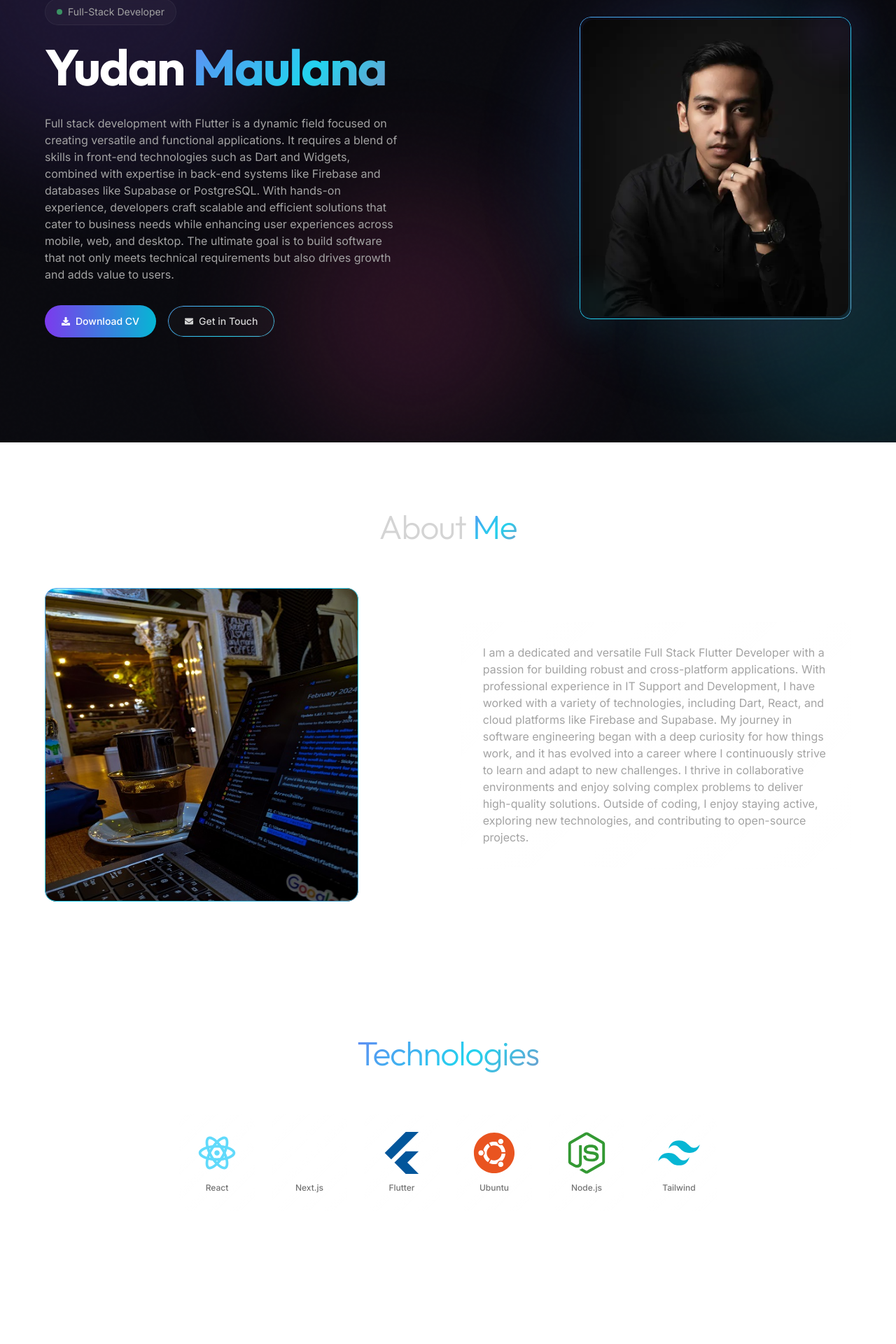
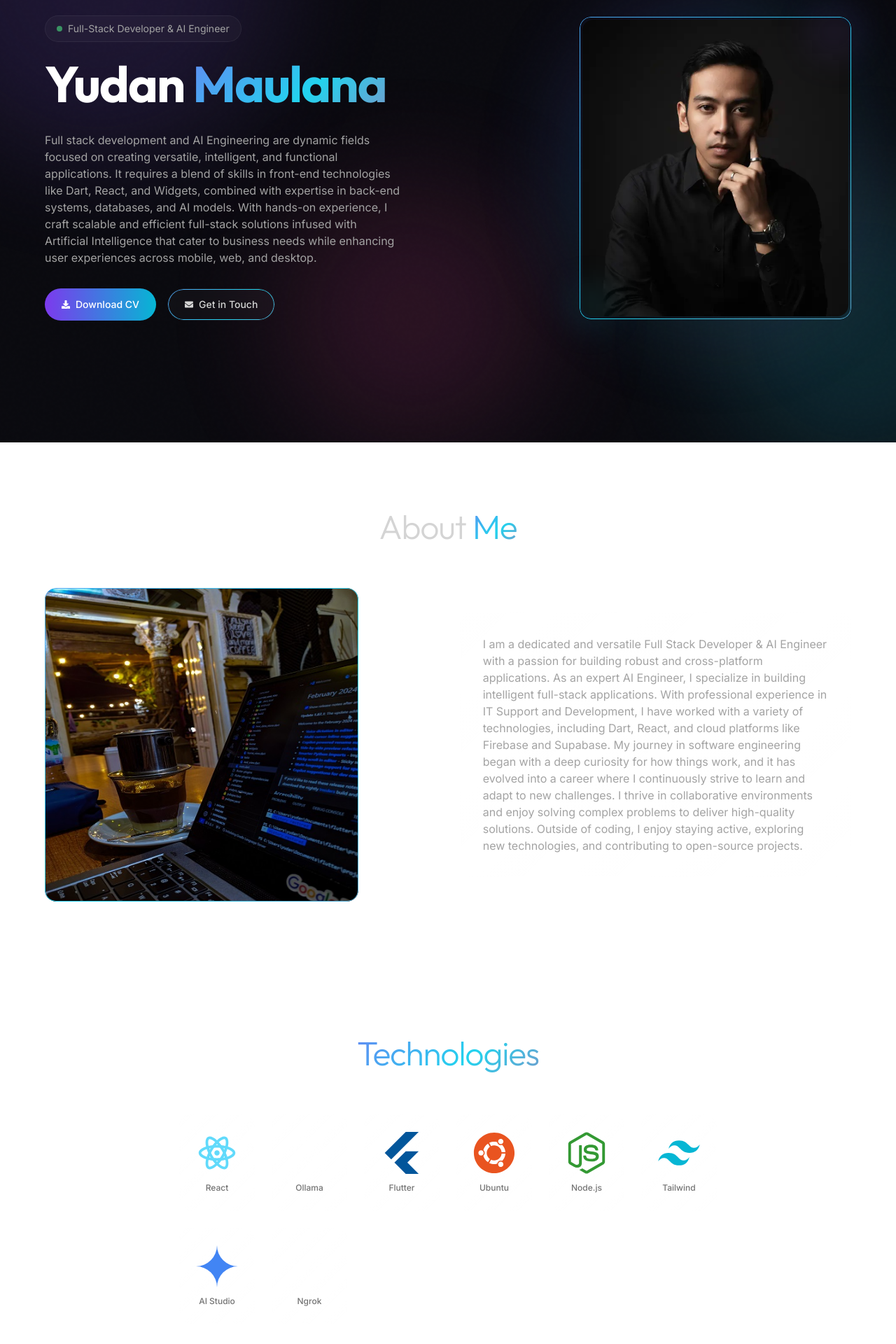
Before and after one commit to YudanMaulana/portfolio-me, a React (Vite) app: page / in a window 1280 px wide. Shown: the part 168-2088 px from the top of the page at 70% size. Built offline with nearby package versions, Linux system fonts and the light colour scheme.

Commit message:
add stable label, and correct Chocolatos X-Quest Agentic Ai

```diff
--- a/index.html
+++ b/index.html
@@ -4,11 +4,11 @@
     <meta charset="UTF-8" />
     <link rel="icon" type="image/png" href="/src/assets/Y.png" />
     <meta name="viewport" content="width=device-width, initial-scale=1.0" />
-    <meta name="description" content="Yudan Maulana — Full-Stack Developer portfolio. Flutter, React, and modern web development." />
+    <meta name="description" content="Yudan Maulana — Full-Stack Developer & AI Engineer portfolio. Flutter, React, and modern web development." />
     <meta name="theme-color" content="#0a0a0f" />
     <link rel="preconnect" href="https://fonts.googleapis.com" />
     <link rel="preconnect" href="https://fonts.gstatic.com" crossorigin />
-    <title>Yudan Maulana — Full-Stack Developer</title>
+    <title>Yudan Maulana — Full-Stack Developer & AI Engineer</title>
   </head>
   <body>
     <div id="root"></div>
--- a/src/components/Technologies.jsx
+++ b/src/components/Technologies.jsx
@@ -1,9 +1,9 @@
 import { RiReactjsLine } from "react-icons/ri";
-import { TbBrandNextjs } from "react-icons/tb";
 import { FaFlutter } from "react-icons/fa6";
 import { FaUbuntu } from "react-icons/fa";
 import { FaNodeJs } from "react-icons/fa";
 import { RiTailwindCssFill } from "react-icons/ri";
+import { SiGooglegemini, SiOllama, SiNgrok } from "react-icons/si";
 import { motion } from "motion/react";
 import { useTranslation } from "react-i18next";
 
@@ -15,8 +15,8 @@ const technologies = [
     shadowColor: "rgba(97, 218, 251, 0.3)",
   },
   {
-    icon: TbBrandNextjs,
-    name: "Next.js",
+    icon: SiOllama,
+    name: "Ollama",
     color: "#ffffff",
     shadowColor: "rgba(255, 255, 255, 0.2)",
   },
@@ -43,6 +43,18 @@ const technologies = [
     name: "Tailwind",
     color: "#06b6d4",
     shadowColor: "rgba(6, 182, 212, 0.3)",
+  },
+  {
+    icon: SiGooglegemini,
+    name: "AI Studio",
+    color: "#4285F4",
+    shadowColor: "rgba(66, 133, 244, 0.3)",
+  },
+  {
+    icon: SiNgrok,
+    name: "Ngrok",
+    color: "#ffffff",
+    shadowColor: "rgba(255, 255, 255, 0.2)",
   },
 ];
 
--- a/src/locales/en.json
+++ b/src/locales/en.json
@@ -1,9 +1,9 @@
 {
-  "HERO_CONTENT": "Full stack development with Flutter is a dynamic field focused on creating versatile and functional applications. It requires a blend of skills in front-end technologies such as Dart and Widgets, combined with expertise in back-end systems like Firebase and databases like Supabase or PostgreSQL. With hands-on experience, developers craft scalable and efficient solutions that cater to business needs while enhancing user experiences across mobile, web, and desktop. The ultimate goal is to build software that not only meets technical requirements but also drives growth and adds value to users.",
-  "title": "Full-Stack Developer",
+  "HERO_CONTENT": "Full stack development and AI Engineering are dynamic fields focused on creating versatile, intelligent, and functional applications. It requires a blend of skills in front-end technologies like Dart, React, and Widgets, combined with expertise in back-end systems, databases, and AI models. With hands-on experience, I craft scalable and efficient full-stack solutions infused with Artificial Intelligence that cater to business needs while enhancing user experiences across mobile, web, and desktop.",
+  "title": "Full-Stack Developer & AI Engineer",
   "about": "About ",
   "me": "Me",
-  "ABOUT_TEXT": "I am a dedicated and versatile Full Stack Flutter Developer with a passion for building robust and cross-platform applications. With professional experience in IT Support and Development, I have worked with a variety of technologies, including Dart, React, and cloud platforms like Firebase and Supabase. My journey in software engineering began with a deep curiosity for how things work, and it has evolved into a career where I continuously strive to learn and adapt to new challenges. I thrive in collaborative environments and enjoy solving complex problems to deliver high-quality solutions. Outside of coding, I enjoy staying active, exploring new technologies, and contributing to open-source projects.",
+  "ABOUT_TEXT": "I am a dedicated and versatile Full Stack Developer & AI Engineer with a passion for building robust and cross-platform applications. As an expert AI Engineer, I specialize in building intelligent full-stack applications. With professional experience in IT Support and Development, I have worked with a variety of technologies, including Dart, React, and cloud platforms like Firebase and Supabase. My journey in software engineering began with a deep curiosity for how things work, and it has evolved into a career where I continuously strive to learn and adapt to new challenges. I thrive in collaborative environments and enjoy solving complex problems to deliver high-quality solutions. Outside of coding, I enjoy staying active, exploring new technologies, and contributing to open-source projects.",
   "Technologies": "Technologies",
   "Experience": "Experience",
   "experience": {
@@ -19,6 +19,7 @@
     {
       "title": "Knitting Machine Instant Efficientcy",
       "description": "This application is useful for monitoring the efficiency of circular knitting machines with RPM to percent and minutes based on working hours.",
+      "status": "STABLE",
       "technologies": [
         "Flutter",
         "Android Studio"
@@ -27,6 +28,7 @@
     {
       "title": "Web Officer Tracking",
       "description": "A web application designed to monitor officer performance in real time, accessible via a shared link for authorized users. Integrated with Flutter WebView to prevent URL re-entry and hide the web address from users. The system records activity timing, supports full CRUD operations, and allows data export in Excel format.",
+      "status": "STABLE",
       "technologies": [
         "React.js",
         "Flutter",
@@ -38,6 +40,7 @@
     {
       "title": "Chocolatos Sumedang Café Website",
       "description": "A café menu website for Chocolatos Sumedang, accessible by scanning a unique QR Code at the location. Designed with Chocolatos’ distinctive visual identity to attract customers, allowing them to view the menu anytime and anywhere without installing any application.",
+      "status": "STABLE",
       "technologies": [
         "React.js",
         "Tailwindcss",
@@ -45,8 +48,9 @@
       ]
     },
     {
-      "title": "Garudafood FaceGuard",
+      "title": "Garuda Shield Faceid",
       "description": "A face-recognition visitor management system that combines a Flutter Windows desktop app for check-in/check-out scanning, a React web form opened from unique QR links, Firestore, digital signatures, and PDF/Excel exports.",
+      "status": "STABLE",
       "technologies": [
         "Flutter Desktop",
         "React.js",
@@ -54,12 +58,14 @@
         "Firebase",
         "Firestore",
         "OpenCV",
+        "Arcface 512D",
         "QR Code"
       ]
     },
     {
       "title": "GARUDA SHIELD E-PATROL",
       "description": "A security patrol platform that combines a Flutter mobile app for GPS-based location check-ins, field photo evidence, shift-based patrol workflows, and account management with a React admin dashboard for monitoring patrol history, reviewing storage archives, managing locations, and exporting operational reports through Firebase.",
+      "status": "STABLE",
       "technologies": [
         "Flutter",
         "React.js",
@@ -73,13 +79,16 @@
       ]
     },
     {
-      "title": "Chocolatos X-Quest AI Chat",
-      "description": "Captain Arion and Captain Celestia mobile companion app for Chocolatos X-Quest. An AI chat interface powered by Gemma 4 E2B + Ollama as the AI backend, featuring markdown support, local data synchronization, and issue tracking capabilities.",
+      "title": "Chocolatos X-Quest Agentic AI",
+      "description": "Captain Arion and Captain Celestia mobile companion app for Chocolatos X-Quest. An AI chat interface powered by Gemma 4 E2B + Ollama as the AI backend, running on a self-hosted server with an RTX 3060 12GB and exposed via Ngrok. Built using Python, it features markdown support, local data synchronization, issue tracking capabilities, and CCTV feed scanning.",
+      "status": "On PROGRESS",
       "technologies": [
         "Flutter",
         "Dart",
         "Gemma 4 E2B",
-        "Ollama"
+        "Ollama",
+        "Python",
+        "Ngrok"
       ]
     }
   ],
--- a/src/locales/id.json
+++ b/src/locales/id.json
@@ -1,9 +1,9 @@
 {
-  "HERO_CONTENT": "Pengembangan full stack dengan Flutter merupakan bidang yang dinamis dan berfokus pada pembuatan aplikasi yang serbaguna dan fungsional. Bidang ini membutuhkan perpaduan keterampilan dalam teknologi front-end seperti Dart dan Widgets, yang dipadukan dengan keahlian dalam sistem back-end seperti Firebase serta basis data seperti Supabase atau PostgreSQL. Dengan pengalaman praktis, para pengembang menciptakan solusi yang skalabel dan efisien untuk memenuhi kebutuhan bisnis sekaligus meningkatkan pengalaman pengguna di platform seluler, web, dan desktop. Tujuan utamanya adalah membangun perangkat lunak yang tidak hanya memenuhi persyaratan teknis, tetapi juga mendorong pertumbuhan dan memberikan nilai tambah bagi pengguna.",
-  "title": "Full-Stack Developer",
+  "HERO_CONTENT": "Pengembangan full stack dan AI Engineering merupakan bidang dinamis yang berfokus pada pembuatan aplikasi yang serbaguna, cerdas, dan fungsional. Bidang ini membutuhkan perpaduan keterampilan dalam teknologi front-end seperti Dart dan React, yang dipadukan dengan keahlian dalam sistem back-end, basis data, dan model AI. Dengan pengalaman praktis, saya menciptakan solusi full-stack efisien yang diperkuat dengan Kecerdasan Buatan (AI) untuk memenuhi kebutuhan bisnis sekaligus meningkatkan pengalaman pengguna di platform seluler, web, maupun desktop.",
+  "title": "Full-Stack Developer & AI Engineer",
   "about": "Tentang ",
   "me": "Saya",
-  "ABOUT_TEXT": "Saya adalah seorang Pengembang Full Stack Flutter yang berdedikasi dan serba bisa, dengan minat yang besar dalam membangun aplikasi yang tangguh dan lintas platform. Dengan pengalaman profesional di bidang Dukungan TI dan Pengembangan, saya telah bekerja dengan berbagai teknologi, termasuk Dart, React, serta platform cloud seperti Firebase dan Supabase. Perjalanan saya di bidang rekayasa perangkat lunak bermula dari rasa ingin tahu yang mendalam tentang cara kerja berbagai hal, dan telah berkembang menjadi karier di mana saya terus berupaya untuk belajar dan beradaptasi dengan tantangan baru. Saya berkembang dalam lingkungan kolaboratif dan menikmati memecahkan masalah kompleks untuk menghasilkan solusi berkualitas tinggi. Di luar kegiatan coding, saya senang tetap aktif, menjelajahi teknologi baru, dan berkontribusi pada proyek-proyek open-source.",
+  "ABOUT_TEXT": "Saya adalah seorang Pengembang Full Stack & AI Engineer yang berdedikasi dan serba bisa, dengan minat yang besar dalam membangun aplikasi yang tangguh dan lintas platform. Sebagai ahli AI Engineer, saya berspesialisasi dalam membangun aplikasi full-stack yang cerdas. Dengan pengalaman profesional di bidang Dukungan TI dan Pengembangan, saya telah bekerja dengan berbagai teknologi, termasuk Dart, React, serta platform cloud seperti Firebase dan Supabase. Perjalanan saya di bidang rekayasa perangkat lunak bermula dari rasa ingin tahu yang mendalam tentang cara kerja berbagai hal, dan telah berkembang menjadi karier di mana saya terus berupaya untuk belajar dan beradaptasi dengan tantangan baru. Saya berkembang dalam lingkungan kolaboratif dan menikmati memecahkan masalah kompleks untuk menghasilkan solusi berkualitas tinggi. Di luar kegiatan coding, saya senang tetap aktif, menjelajahi teknologi baru, dan berkontribusi pada proyek-proyek open-source.",
   "Technologies": "Teknologi",
   "Experience": "Pengalaman",
   "experience": {
@@ -19,6 +19,7 @@
     {
       "title": "Knitting Machine Instant Efficientcy",
       "description": "aplikasi ini berguna untuk memantau efisiensi mesin rajut bundar dengan RPM ke persen dan menit berdasarkan jam kerja.",
+      "status": "STABLE",
       "technologies": [
         "Flutter",
         "Android Studio"
@@ -27,6 +28,7 @@
     {
       "title": "Web Officer Tracking",
       "description": "Aplikasi web untuk memantau kinerja seluruh officer secara realtime yang dapat diakses oleh pengguna melalui tautan khusus. Terintegrasi dengan Flutter WebView untuk mencegah penulisan ulang URL dan menyembunyikan alamat web dari pengguna. Sistem ini mencatat waktu aktivitas, mendukung operasi CRUD data, serta menyediakan fitur ekspor laporan ke dalam format Excel.",
+      "status": "STABLE",
       "technologies": [
         "React.js",
         "Flutter",
@@ -38,6 +40,7 @@
     {
       "title": "Web Caffe Chocolatos Sumedang",
       "description": "Website katalog menu caffe Chocolatos Sumedang yang dapat diakses dengan memindai QR Code unik di lokasi. Dirancang dengan identitas visual khas Chocolatos untuk menarik perhatian pelanggan, serta memungkinkan pengunjung melihat menu kapan saja dan di mana saja tanpa perlu menginstal aplikasi.",
+      "status": "STABLE",
       "technologies": [
         "React.js",
         "Tailwindcss",
@@ -45,8 +48,9 @@
       ]
     },
     {
-      "title": "Garudafood FaceGuard",
+      "title": "Garuda Shield Faceid",
       "description": "Sistem manajemen kunjungan berbasis face recognition yang menggabungkan aplikasi desktop Flutter Windows untuk scan check-in/check-out, web form React melalui QR unik, Firestore, tanda tangan digital, serta ekspor PDF dan Excel.",
+      "status": "STABLE",
       "technologies": [
         "Flutter Desktop",
         "React.js",
@@ -54,12 +58,14 @@
         "Firebase",
         "Firestore",
         "OpenCV",
+        "Arcface 512D",
         "QR Code"
       ]
     },
     {
       "title": "GARUDA SHIELD E-PATROL",
       "description": "Platform patroli keamanan yang menggabungkan mobile app Flutter untuk check-in lokasi berbasis GPS, foto bukti lapangan, alur patroli berbasis shift, dan manajemen akun, serta dashboard admin React untuk monitoring riwayat patroli, peninjauan arsip storage, pengelolaan lokasi, dan ekspor laporan operasional melalui Firebase.",
+      "status": "STABLE",
       "technologies": [
         "Flutter",
         "React.js",
@@ -73,13 +79,16 @@
       ]
     },
     {
-      "title": "Chocolatos X-Quest AI Chat",
-      "description": "Aplikasi pendamping seluler Captain Arion dan Captain Celestia untuk Chocolatos X-Quest. Menampilkan antarmuka obrolan AI yang didukung oleh Gemma 4 E2B + Ollama sebagai backend AI, lengkap dengan dukungan markdown, sinkronisasi data lokal, dan kemampuan pelaporan issue.",
+      "title": "Chocolatos X-Quest Agentic AI",
+      "description": "Aplikasi pendamping seluler Captain Arion dan Captain Celestia untuk Chocolatos X-Quest. Menampilkan antarmuka obrolan AI yang didukung oleh Gemma 4 E2B + Ollama sebagai backend AI, berjalan di server mandiri menggunakan RTX 3060 12GB dengan Ngrok. Dibangun menggunakan bahasa Python, aplikasi ini dilengkapi dengan dukungan markdown, sinkronisasi data lokal, kemampuan pelaporan issue, serta fitur pemindaian rekaman CCTV.",
+      "status": "On PROGRESS",
       "technologies": [
         "Flutter",
         "Dart",
         "Gemma 4 E2B",
-        "Ollama"
+        "Ollama",
+        "Python",
+        "Ngrok"
       ]
     }
   ],
```
Also changed, not shown: src/components/Projects.jsx (+9 -0 lines).
